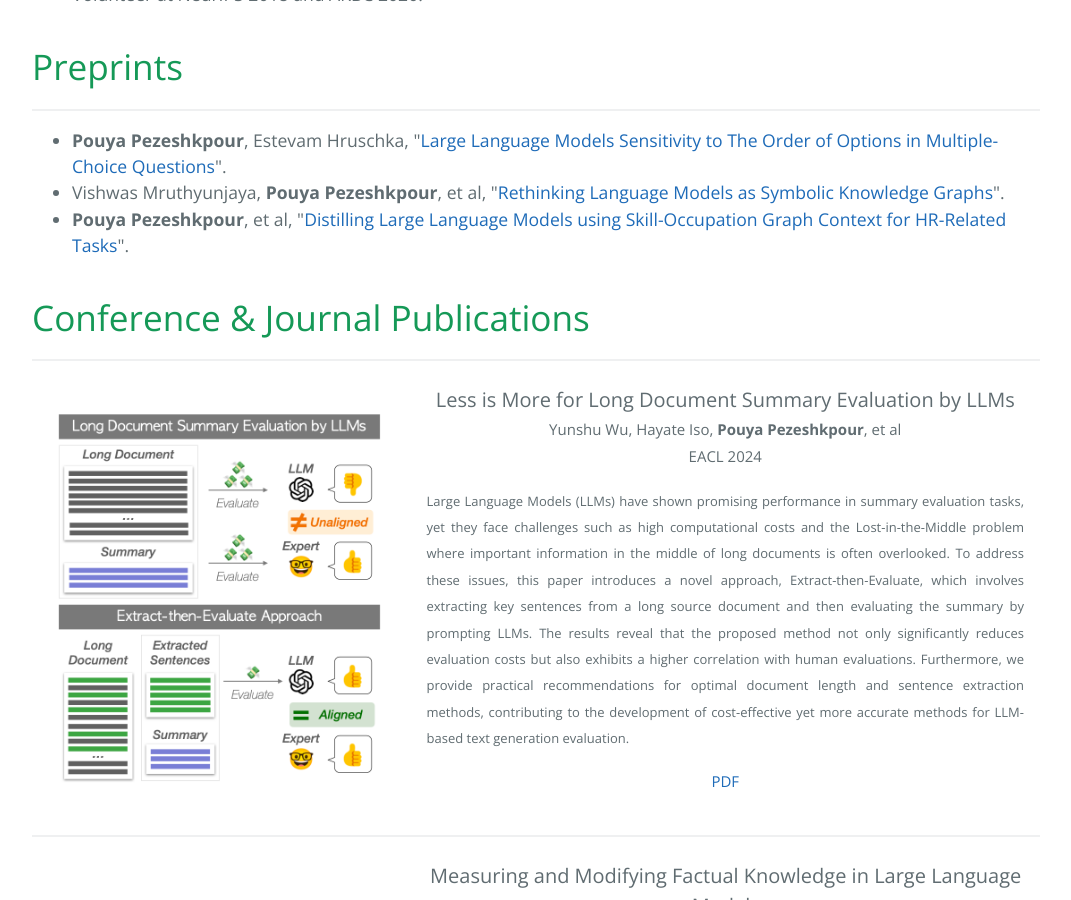
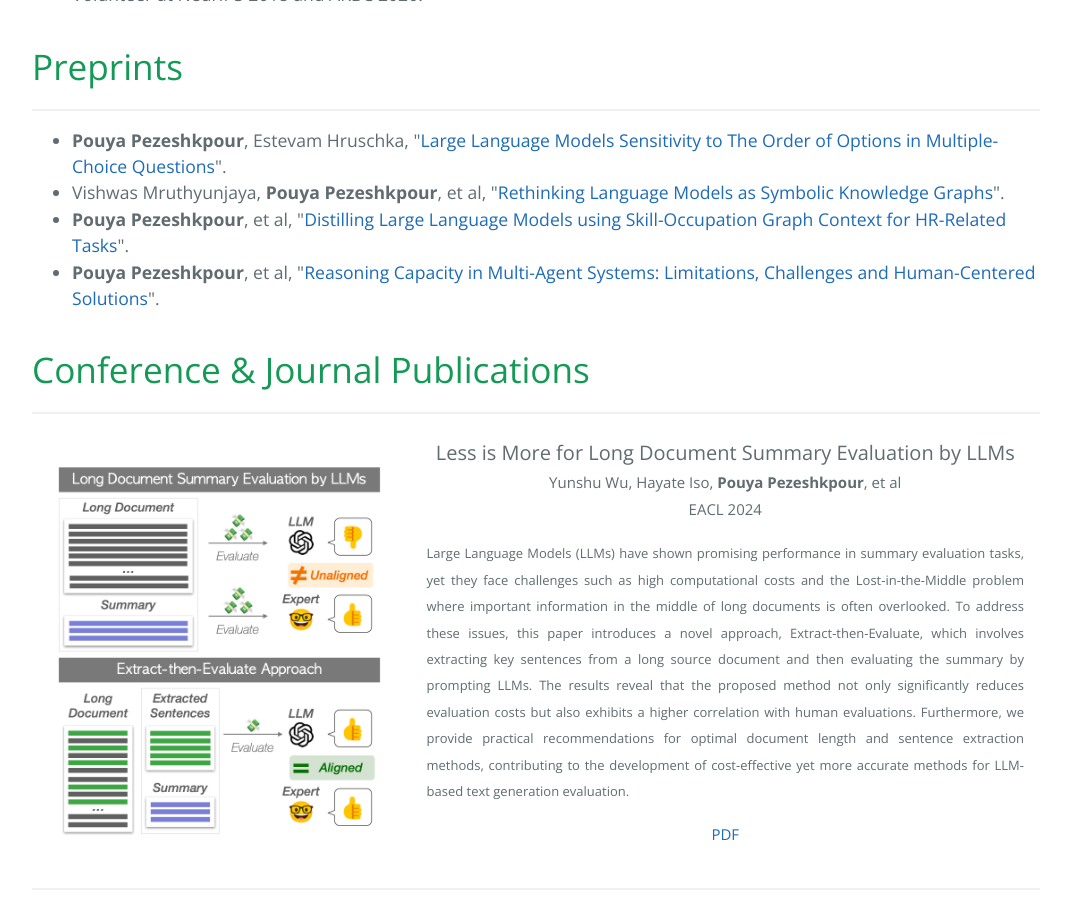
Before and after one commit to pouyapez/pouyapez.github.io, a Jekyll site: the page built from index.md, in a window 1280 px wide and 900 px high, scrolled down 1235 px. Shown: the whole window, without its empty margins (104-1175 px from the left). Built offline with Jekyll 4.4.1, drawn with Linux system fonts in a browser that asks for light colours.

Commit message:
Update index.md

```diff
--- a/index.md
+++ b/index.md
@@ -46,6 +46,7 @@ layout: default
    <li><b>Pouya Pezeshkpour</b>, Estevam Hruschka, "<a href="https://arxiv.org/pdf/2308.11483.pdf">Large Language Models Sensitivity to The Order of Options in Multiple-Choice Questions</a>".</li>
   <li>Vishwas Mruthyunjaya, <b>Pouya Pezeshkpour</b>, et al, "<a href="https://arxiv.org/pdf/2308.13676">Rethinking Language Models as Symbolic Knowledge Graphs</a>".</li>
   <li><b>Pouya Pezeshkpour</b>, et al, "<a href="https://arxiv.org/pdf/2311.06383.pdf">Distilling Large Language Models using Skill-Occupation Graph Context for HR-Related Tasks</a>".</li>
+<li><b>Pouya Pezeshkpour</b>, et al, "<a href="https://arxiv.org/pdf/2402.01108.pdf">Reasoning Capacity in Multi-Agent Systems: Limitations, Challenges and Human-Centered Solutions</a>".</li>
 </ul>
 
 
```
